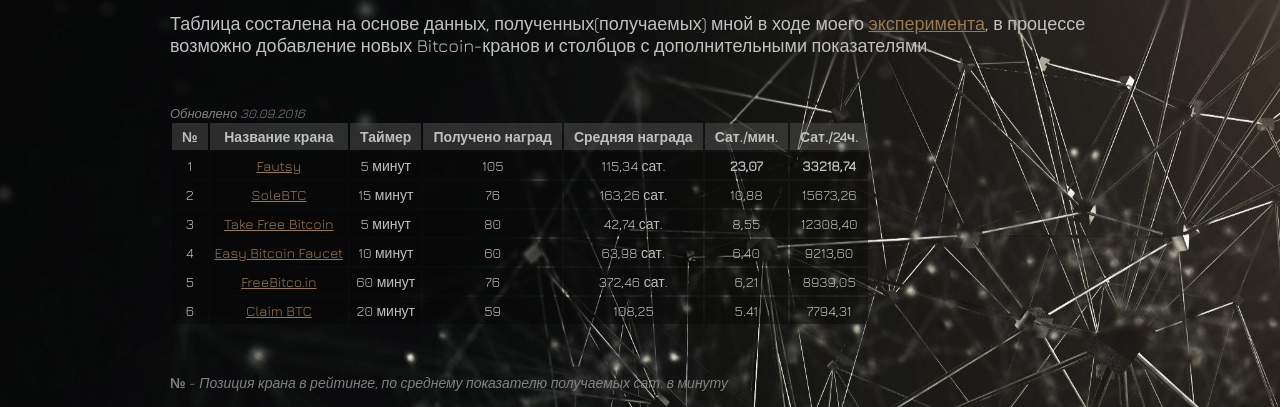
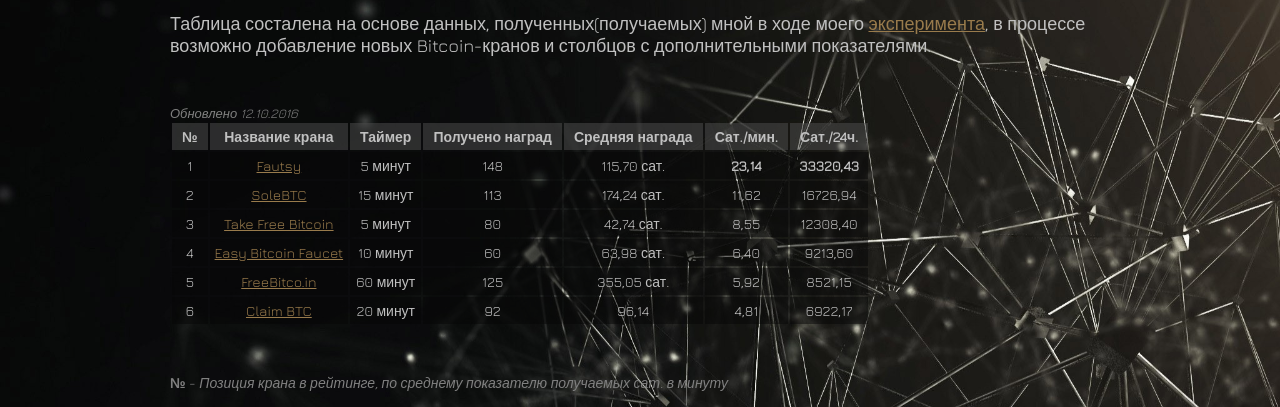
Before and after one commit to bitblog/bitblog.github.io, a Jekyll site: the page built from _posts/2016-09-23-bitcoin-faucets-rating-table.md, in a window 1280 px wide. Shown: the part 233-640 px from the top of the page. Built offline with Jekyll 4.4.1, drawn with Linux system fonts in a browser that asks for light colours; nearby versions of some CDN libraries; comment, search, counter and statistics services are not loaded.

Commit message:
обновил таблицы

```diff
--- a/_posts/2016-09-23-bitcoin-faucets-rating-table.md
+++ b/_posts/2016-09-23-bitcoin-faucets-rating-table.md
@@ -9,16 +9,16 @@
 Таблица состалена на основе данных, полученных(получаемых) мной в ходе моего [эксперимента](/about/),
 в процессе возможно добавление новых Bitcoin-кранов и столбцов с дополнительными показателями.
 
-<p class="date-update">Обновлено 30.09.2016</p>
+<p class="date-update">Обновлено 12.10.2016</p>
 
 №|Название крана|Таймер|Получено наград|Средняя награда|Сат./мин.|Сат./24ч.|
 :-:|:-:|:-:|:-:|:-:|:-:|:-:
-1|<a rel="nofollow" target="_blank" href="http://www.fautsy.com/?r=37G5khNvNK6WCDjW6TPK98opJBXaBfAcaU">Fautsy</a>|5 минут|105|115,34 сат.|**23,07**|**33218,74**|
-2|<a rel="nofollow" target="_blank" href="http://solebtc.com/register?referer_id=110344">SoleBTC</a>|15 минут|76|163,26 сат.|10,88|15673,26|
+1|<a rel="nofollow" target="_blank" href="http://www.fautsy.com/?r=37G5khNvNK6WCDjW6TPK98opJBXaBfAcaU">Fautsy</a>|5 минут|148|115,70 сат.|**23,14**|**33320,43**|
+2|<a rel="nofollow" target="_blank" href="http://solebtc.com/register?referer_id=110344">SoleBTC</a>|15 минут|113|174,24 сат.|11,62|16726,94|
 3|<a rel="nofollow" target="_blank" href="http://takefreebitcoin.com/?r=c979354f58">Take Free Bitcoin</a>|5 минут|80|42,74 сат.|8,55|12308,40|
 4|<a rel="nofollow" target="_blank" href="http://easybitcoinfaucet.com/?r=ca64ec19ce">Easy Bitcoin Faucet</a>|10 минут|60|63,98 сат.|6,40|9213,60|
-5|<a rel="nofollow" target="_blank" href="http://freebitco.in/?r=3100894">FreeBitco.in</a>|60 минут|76|372,46 сат.|6,21|8939,05|
-6|<a rel="nofollow" target="_blank" href="http://claimbtc.com/?r=32ac1830f9">Claim BTC</a>|20 минут|59|108,25|5.41|7794,31|
+5|<a rel="nofollow" target="_blank" href="http://freebitco.in/?r=3100894">FreeBitco.in</a>|60 минут|125|355,05 сат.|5,92|8521,15|
+6|<a rel="nofollow" target="_blank" href="http://claimbtc.com/?r=32ac1830f9">Claim BTC</a>|20 минут|92|96,14|4,81|6922,17|
 
 * **№** - *Позиция крана в рейтинге, по среднему показателю получаемых сат. в минуту*
 * **Название крана** - *Название крана и ссылка на его страницу. Открывается в новом окне/вкладке*
```
Also changed, not shown: _posts/2016-09-23-bitcoin-ptc-rating-table.md (+4 -4 lines).
